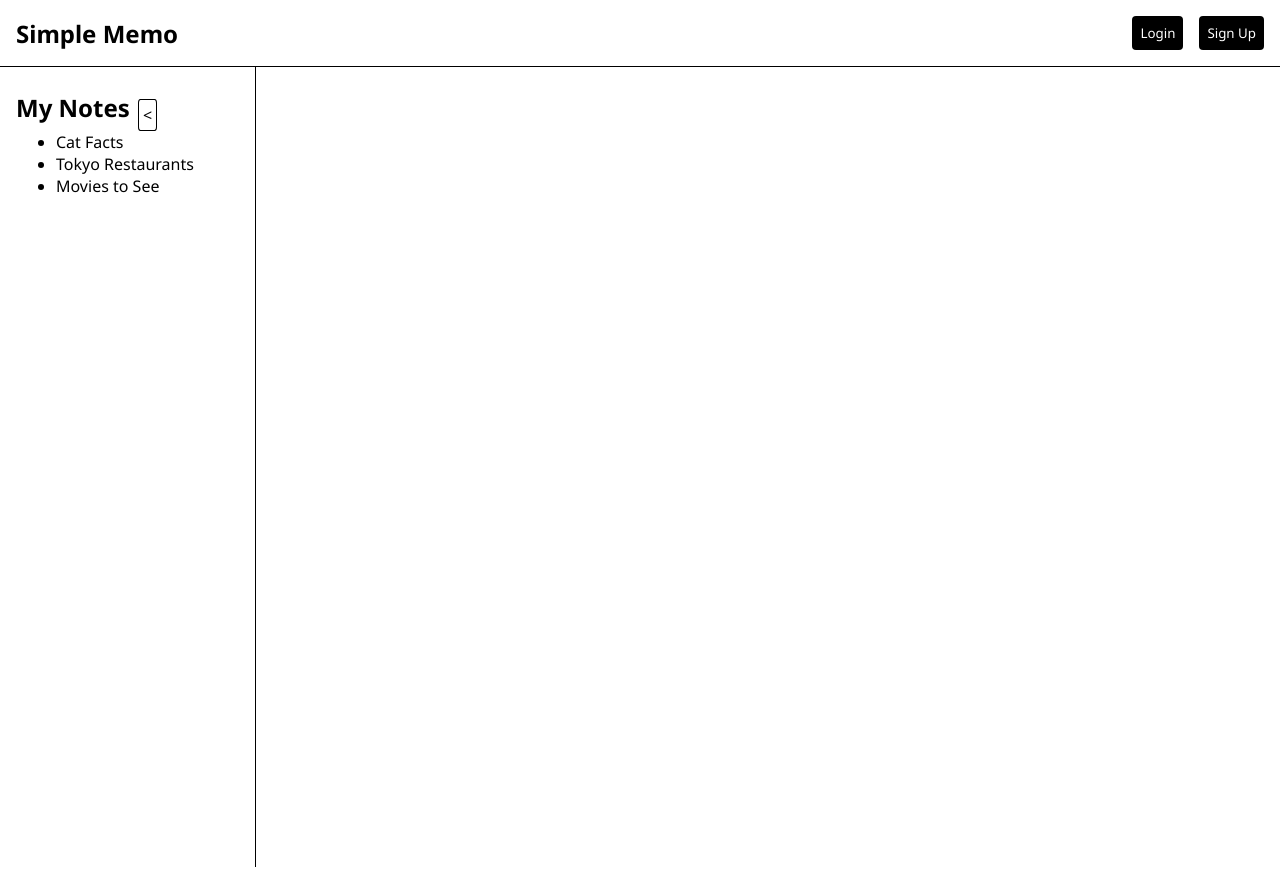
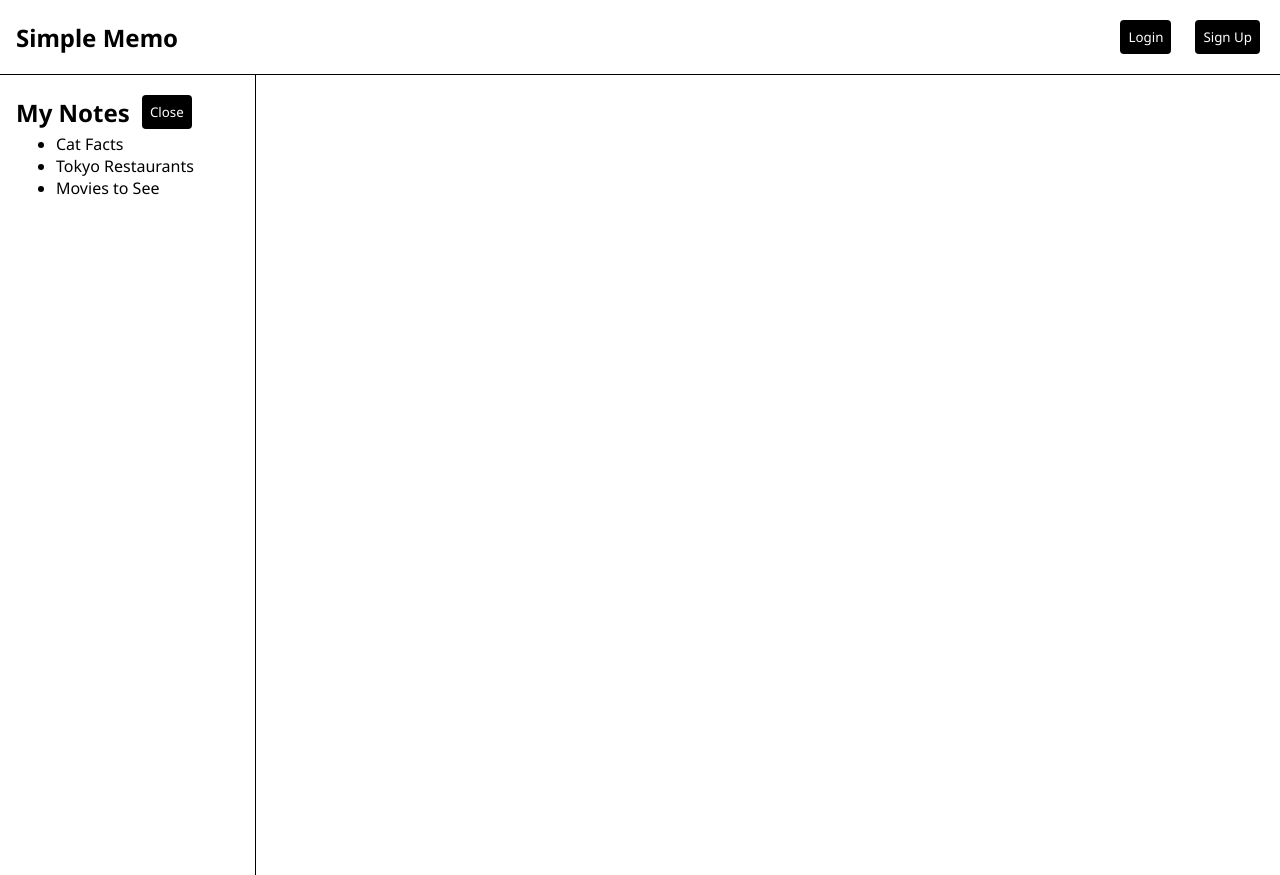
Before and after one commit to Justin-K-Ellis/simple_memo, a Next.js app: page / in a window 1280 px wide. Built offline with nearby package versions, Linux system fonts and the light colour scheme; no server answers; the database is empty.

Commit message:
fix: updated sidebar open-close btn styling

```diff
--- a/src/app/components/Sidebar.tsx
+++ b/src/app/components/Sidebar.tsx
@@ -13,9 +13,9 @@ export default function Sidebar({ handleSidebarToggle }: SideBarProps) {
     <aside className="sidebar">
       <div className="sidebar-toggle">
         <h2>My Notes</h2>
-        <p className="sidebar-toggle-ctr" onClick={handleSidebarToggle}>
-          &lt;
-        </p>
+        <button type="button" onClick={handleSidebarToggle}>
+          Close
+        </button>
       </div>
       <ul>
         {dummyNotes.map((note) => (
--- a/src/app/components/SidebarCollapsed.tsx
+++ b/src/app/components/SidebarCollapsed.tsx
@@ -5,9 +5,9 @@ export default function SidebarCollapsed({
 }: SideBarProps) {
   return (
     <aside className="sidebar-collapsed">
-      <p className="sidebar-toggle-ctr" onClick={handleSidebarToggle}>
-        &gt;
-      </p>
+      <button type="button" onClick={handleSidebarToggle}>
+        Open
+      </button>
     </aside>
   );
 }
--- a/src/app/globals.css
+++ b/src/app/globals.css
@@ -19,6 +19,7 @@ button {
   border-radius: 0.25rem;
   border: none;
   color: white;
+  margin: 0.25rem;
   padding: 0.5rem;
 }
 
@@ -66,7 +67,7 @@ main {
 
 .sidebar-collapsed {
   border-right: var(--border);
-  width: 3%;
+  width: 4%;
 }
 
 .sidebar-toggle {
```
